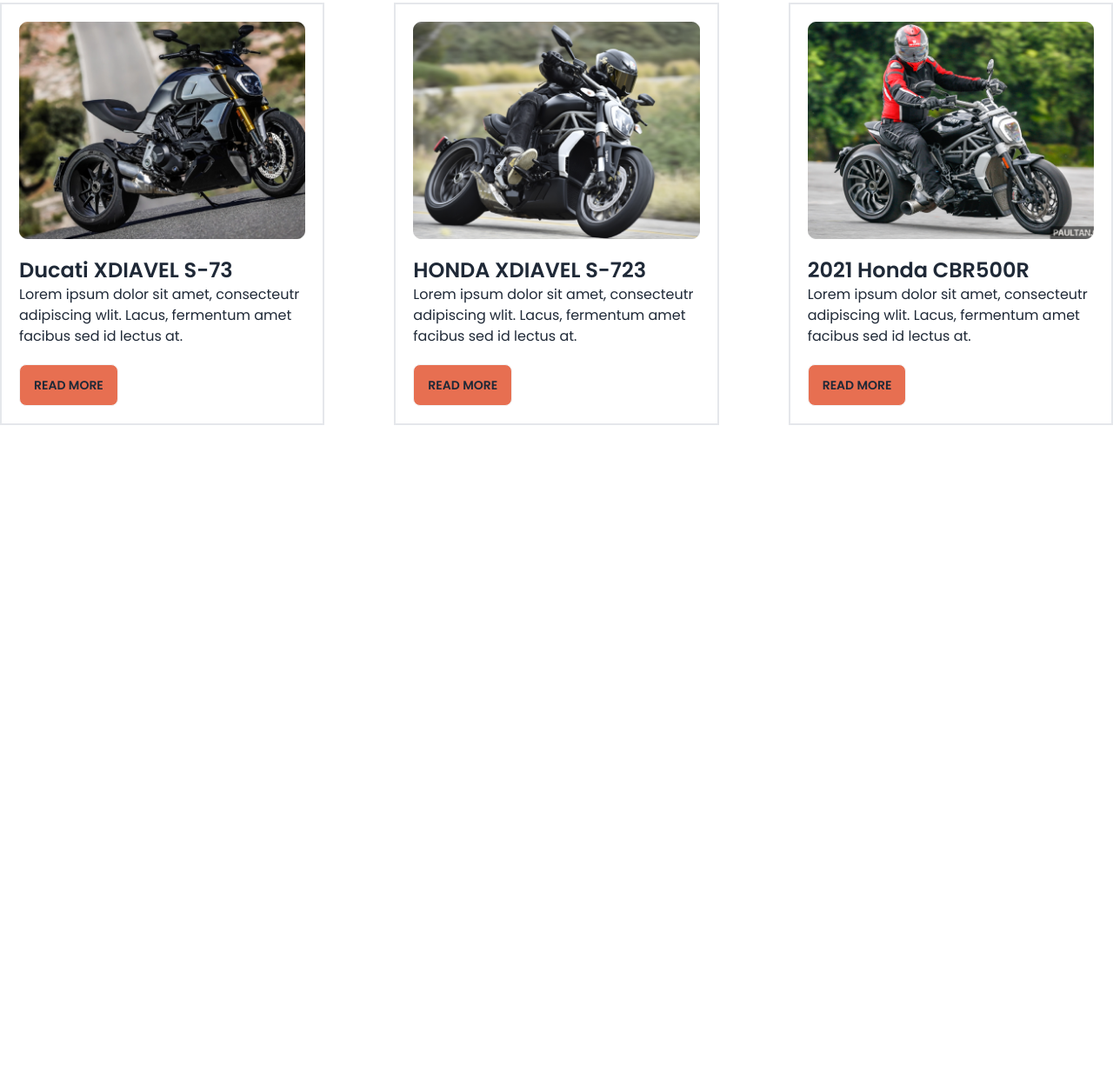
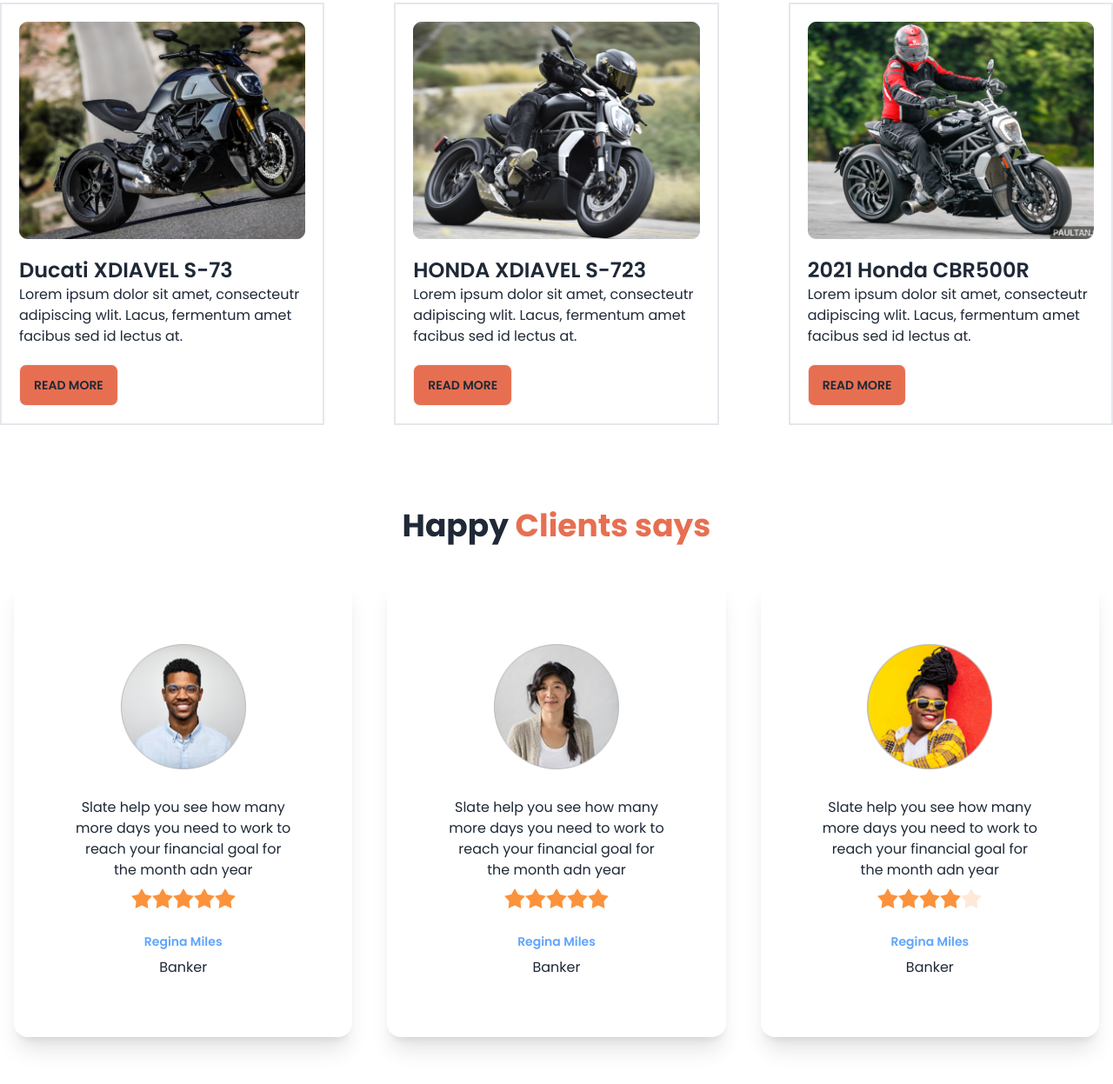
Before and after one commit to forhadhossen1/biker-zoon, a plain HTML site: page index.html in a window 1280 px wide. Shown: the part 1426-2673 px from the top of the page at 87% size. Before the commit the page ends 1915 px from the top, so only its background shows below. Drawn offline with nearby package versions, Linux system fonts and the light colour scheme; files whose address does not match are found by name.

Commit message:
happy clients section created

```diff
--- a/index.html
+++ b/index.html
@@ -216,6 +216,67 @@
 
       </div>
     </section>
+
+    <!-- ...........happy clients ....  -->
+    <section class="py-24">
+      <h2 class="font-bold items-center text-center text-4xl">Happy <span class="text-[#E76F51]">Clients says</span></h2>
+      <div class="grid gap-10 pt-10 p-4 grid-cols-1 md:grid-cols-2 lg:grid-cols-3">
+        <!-- ....rating 1 ......... -->
+        <div class="card  bg-base-100 shadow-xl p-9">
+          <figure class="px-10 pt-10">
+            <img src="./images/others/user-1.png" alt="clients" class="rounded-xl w-36" />
+          </figure>
+          <div class="card-body items-center text-center">
+            <p>Slate help you see how many more days you need to work to reach your financial goal for the month adn year</p>
+            <div class="rating">
+              <input type="radio" name="rating-2" class="mask mask-star-2 bg-orange-400" />
+              <input type="radio" name="rating-2" class="mask mask-star-2 bg-orange-400" />
+              <input type="radio" name="rating-2" class="mask mask-star-2 bg-orange-400" />
+              <input type="radio" name="rating-2" class="mask mask-star-2 bg-orange-400" checked />
+              <input type="radio" name="rating-2" class="mask mask-star-2 bg-orange-400" />
+            </div>
+            <h4 class="text-sm font-semibold text-blue-400 pt-5">Regina Miles</h4>
+            <p>Banker</p>
+          </div>
+        </div>
+        <!-- ......rating.2....  -->
+        <div class="card  bg-base-100 shadow-xl p-9">
+          <figure class="px-10 pt-10">
+            <img src="./images/others/user-2.png" alt="clients" class="rounded-xl w-36" />
+          </figure>
+          <div class="card-body items-center text-center">
+            <p>Slate help you see how many more days you need to work to reach your financial goal for the month adn year</p>
+            <div class="rating">
+              <input type="radio" name="rating-2" class="mask mask-star-2 bg-orange-400" />
+              <input type="radio" name="rating-2" class="mask mask-star-2 bg-orange-400" />
+              <input type="radio" name="rating-2" class="mask mask-star-2 bg-orange-400" />
+              <input type="radio" name="rating-2" class="mask mask-star-2 bg-orange-400" checked />
+              <input type="radio" name="rating-2" class="mask mask-star-2 bg-orange-400" />
+            </div>
+            <h4 class="text-sm font-semibold text-blue-400 pt-5">Regina Miles</h4>
+            <p>Banker</p>
+          </div>
+        </div>
+        <!-- ..........rating 3..... -->
+        <div class="card  bg-base-100 shadow-xl p-9">
+          <figure class="px-10 pt-10">
+            <img src="./images/others/user-3.png" alt="clients" class="rounded-xl w-36" />
+          </figure>
+          <div class="card-body items-center text-center">
+            <p>Slate help you see how many more days you need to work to reach your financial goal for the month adn year</p>
+            <div class="rating">
+              <input type="radio" name="rating-2" class="mask mask-star-2 bg-orange-400" />
+              <input type="radio" name="rating-2" class="mask mask-star-2 bg-orange-400" />
+              <input type="radio" name="rating-2" class="mask mask-star-2 bg-orange-400" />
+              <input type="radio" name="rating-2" class="mask mask-star-2 bg-orange-400" checked />
+              <input type="radio" name="rating-2" class="mask mask-star-2 bg-orange-400" />
+            </div>
+            <h4 class="text-sm font-semibold text-blue-400 pt-5">Regina Miles</h4>
+            <p>Banker</p>
+          </div>
+        </div>
+      </div>
+    </section>
   </main>
 </body>
 
```
